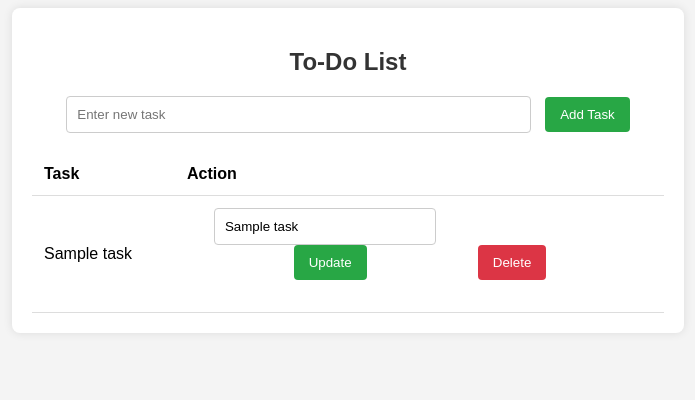
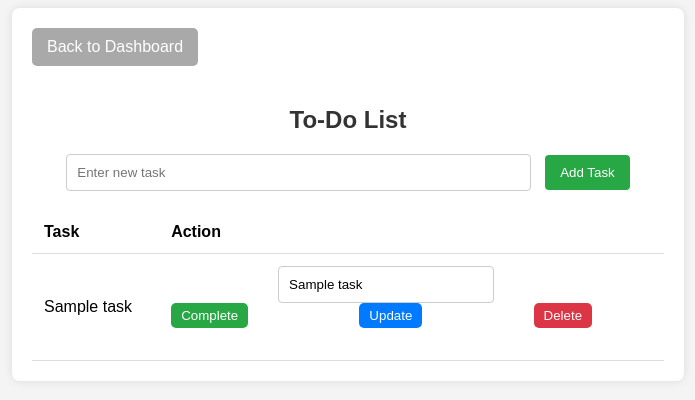
Before and after one commit to Dineshraju3435/DB_Project, a Flask app: page /todo in a window 1280 px wide. Shown: the top 400 px of the page, without its empty margins (292-987 px from the left). Run offline with Flask 3, Linux system fonts and the light colour scheme; the visitor is signed in with stand-in values (Sample User, id 1); a database or web service that is not in the repository returns one stand-in record (values such as "Sample title").

Commit message:
updated the dashboard webpage i.e. the completed tasks will be apperead and back to dashboard button is added in todo webpage

```diff
--- a/app.py
+++ b/app.py
@@ -189,10 +189,17 @@ def dashboard():
         semester_names = list(final_semester_gpas.keys())
         cgpa_values = list(final_semester_gpas.values())
 
+        # Retrieve completed tasks
+        completed_tasks = todos_collection.find({
+            'email': user_email,
+            'is_completed': True
+        })
+
         return render_template('dashboard.html', user_name=user_name,
                                semester_gpas=final_semester_gpas,
                                semester_names=semester_names,
-                               cgpa_values=cgpa_values)
+                               cgpa_values=cgpa_values,
+                               completed_tasks=completed_tasks)  # Pass completed tasks
 
     flash('User data not found.')
     return redirect(url_for('login'))
@@ -213,7 +220,7 @@ def todo():
             todos_collection.insert_one({
                 'email': user_email,  # Store the user's email
                 'task': task_name,
-                'status': 'pending'  # You can add more attributes here if needed
+                'is_completed': False  # New attribute to track completion status
             })
             flash('Task added successfully!')
 
@@ -246,6 +253,21 @@ def delete_task(task_id):
     flash('Task deleted successfully!')
     return redirect(url_for('todo'))
 
+@app.route("/complete_task/<task_id>", methods=['POST'])
+def complete_task(task_id):
+    # Toggle the completion status of the task
+    task = todos_collection.find_one({'_id': ObjectId(task_id)})
+
+    if task:
+        # Update the is_completed attribute based on the current status
+        new_status = not task.get('is_completed', False)
+        todos_collection.update_one(
+            {'_id': ObjectId(task_id)},
+            {'$set': {'is_completed': new_status}}
+        )
+        flash('Task completion status updated successfully!')
+
+    return redirect(url_for('todo'))
 def grade_to_points(grade):
     grade_map = {
         'O': 10,
--- a/templates/todo.html
+++ b/templates/todo.html
@@ -8,6 +8,9 @@
 </head>
 <body>
     <div class="container">
+        <!-- Button to return to the dashboard -->
+        <a href="{{ url_for('dashboard') }}" class="back-button">Back to Dashboard</a>
+
         <h2>To-Do List</h2>
 
         <!-- Add new task form -->
@@ -29,10 +32,17 @@
                 <tr>
                     <td>{{ task['task'] }}</td>
                     <td>
+                        <!-- Complete task form -->
+                        <form action="{{ url_for('complete_task', task_id=task['_id']) }}" method="POST" style="display:inline-block;">
+                            <button type="submit" class="complete-btn" {% if task['is_completed'] %}disabled{% endif %}>
+                                {{ 'completed' if task['is_completed'] else 'Complete' }}
+                            </button>
+                        </form>
+
                         <!-- Update task form -->
                         <form action="{{ url_for('update_task', task_id=task['_id']) }}" method="POST" style="display:inline-block;">
                             <input type="text" name="new_task_name" value="{{ task['task'] }}" required>
-                            <button type="submit">Update</button>
+                            <button type="submit" {% if task['is_completed'] %}disabled{% endif %} class="update-btn">Update</button>
                         </form>
 
                         <!-- Delete task form -->
@@ -45,5 +55,49 @@
             </tbody>
         </table>
     </div>
+
+    <style>
+        .back-button {
+            display: inline-block;
+            margin-bottom: 20px;
+            padding: 10px 15px;
+            background-color: darkgrey;
+            color: white;
+            text-decoration: none;
+            border-radius: 5px;
+        }
+        .back-button:hover {
+            background-color: grey;
+        }
+        .complete-btn {
+            background-color: #28a745;
+            color: white;
+            border: none;
+            padding: 5px 10px;
+            border-radius: 5px;
+        }
+        .complete-btn:disabled {
+            background-color: #ccc;
+            cursor: not-allowed;
+        }
+        .update-btn {
+            background-color: #007bff; /* Default color */
+            color: white;
+            border: none;
+            padding: 5px 10px;
+            border-radius: 5px;
+        }
+        .update-btn:disabled {
+            background-color: #ccc; /* Color when disabled */
+            cursor: not-allowed;
+        }
+        .delete-btn {
+            background-color: #dc3545; /* Delete button color */
+            color: white;
+            border: none;
+            padding: 5px 10px;
+            border-radius: 5px;
+        }
+    </style>
 </body>
 </html>
```
Also changed, not shown: templates/dashboard.html (+10 -8 lines).
